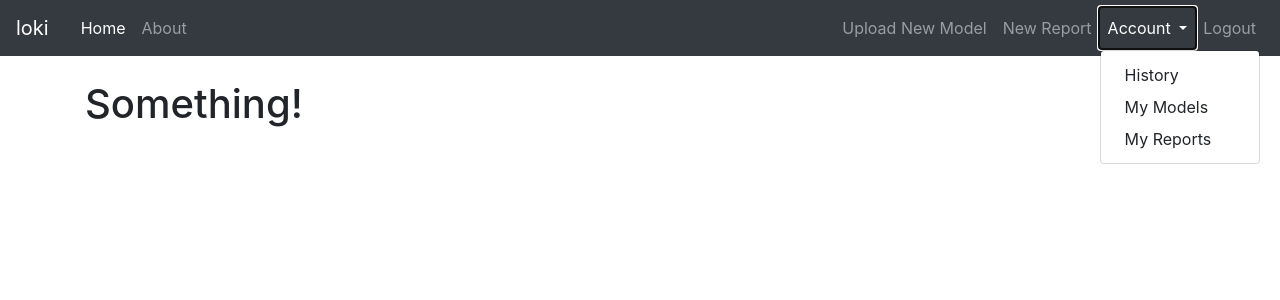
After one commit to elhusseiniali/loki, a Flask app: page /models in a window 1280 px wide, after a click on "Account". The commit adds this page. Shown: the top 300 px of the page. Run offline with Flask 2, Linux system fonts and the light colour scheme; the visitor is signed in with stand-in values (Sample User, id 1); some libraries are stand-ins or nearby versions.

Commit message:
splitting account page into three sub pages history, models and reports

```diff
--- a/loki/routes.py
+++ b/loki/routes.py
@@ -68,19 +68,33 @@ def logout():
     logout_user()
     return redirect(url_for('home'))
 
-@app.route("/account",
+@app.route("/history",
            methods=['GET', 'POST'])
 @login_required
-def account():
+def history():
 	page = request.args.get('page', 1, type=int)
 	models = FRS.query.filter_by(user=current_user)\
 				.order_by(FRS.upload_date.desc())\
 				.paginate(page=page, per_page=5)
 
-	return render_template('account.html',
-						   title='Account',
+	return render_template('history.html',
+						   title='History',
 						   models=models,
 						   attacks = attacks)
+@app.route("/models",
+           methods=['GET', 'POST'])
+@login_required
+def models():
+	return render_template('models.html',
+						   title='My models')
+
+@app.route("/reports",
+           methods=['GET', 'POST'])
+@login_required
+def reports():
+	return render_template('reports.html',
+						   title='My models')
+
 
 @app.route("/report",
 		   methods=['GET', 'POST'])
@@ -93,9 +107,9 @@ def report():
 		#form.model.data = id of the model
 		#save it in the database
 		flash("Report created!", 'success')
-		return redirect(url_for('account'))
+		return redirect(url_for('history'))
 
-	return render_template('report.html',
+	return render_template('new_report.html',
 						   title='New Report',
 						   attacks=attacks,
 						   form=form)
--- a/loki/templates/account.html
+++ b/loki/templates/history.html
@@ -28,9 +28,9 @@
 	{% for page_num in models.iter_pages(left_edge=1, right_edge=1, left_current=1, right_current=2) %}
       {% if page_num %}
       	{% if models.page == page_num %}
-      		<a class="btn btn-info mb-4 "href="{{url_for('account', page=page_num)}}">{{page_num}}</a>
+      		<a class="btn btn-info mb-4 "href="{{url_for('history', page=page_num)}}">{{page_num}}</a>
       	{% else %}
-      		<a class="btn btn-outline-info mb-4 "href="{{url_for('account', page=page_num)}}">{{page_num}}</a>
+      		<a class="btn btn-outline-info mb-4 "href="{{url_for('history', page=page_num)}}">{{page_num}}</a>
       	{% endif %}
       {% else %}
       	...
--- a/loki/templates/layout.html
+++ b/loki/templates/layout.html
@@ -40,7 +40,16 @@
             {% if current_user.is_authenticated %}
                 <a class="nav-item nav-link" href="{{ url_for('new_model') }}">Upload New Model</a>
                 <a class="nav-item nav-link" href="{{ url_for('report') }}">New Report</a>
-                <a class="nav-item nav-link" href="{{ url_for('account') }}">Account</a>
+                <li class="nav-item dropdown">
+					<a class="nav-link dropdown-toggle" href="#" id="navbarDropdownMenuLink" data-toggle="dropdown" aria-haspopup="true" aria-expanded="false">
+					  Account
+					</a>
+					<div class="dropdown-menu" aria-labelledby="navbarDropdownMenuLink">
+					  <a class="dropdown-item" href="{{ url_for('history') }}">History</a>
+					  <a class="dropdown-item" href="{{ url_for('models') }}">My Models</a>
+					  <a class="dropdown-item" href="{{ url_for('reports') }}">My Reports</a>
+					</div>
+				</li>
                 <a class="nav-item nav-link" href="{{ url_for('logout') }}">Logout</a>
             {% else %}
                 <a class="nav-item nav-link" href="{{ url_for('login') }}">Login</a>
--- /dev/null
+++ b/loki/templates/models.html
@@ -0,0 +1,4 @@
+{% extends 'layout.html' %}
+{% block content %}
+    <h1> Something! </h1>
+{% endblock content %}
--- /dev/null
+++ b/loki/templates/reports.html
@@ -0,0 +1,4 @@
+{% extends 'layout.html' %}
+{% block content %}
+    <h1> Something! </h1>
+{% endblock content %}
```
